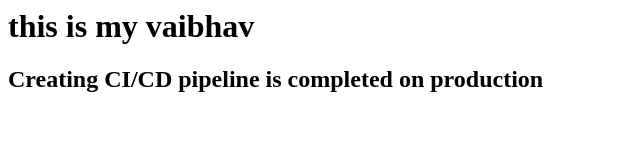
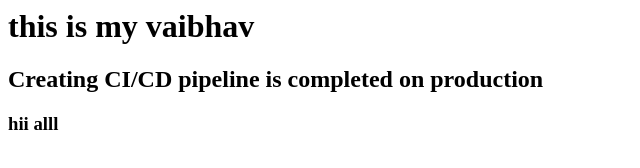
Before and after one commit to vebss123/website1, a plain HTML site: page index.html in a window 1280 px wide. Shown: the full height of the page, 0-640 px from the left. Drawn offline with Linux system fonts and the light colour scheme.

Commit message:
some changes

```diff
--- a/index.html
+++ b/index.html
@@ -3,5 +3,6 @@
 <body>
 <h1>this is my vaibhav </h1>
 <h2>Creating CI/CD pipeline is completed on production</h2>
+<h3>hii alll</h3>
 </body>
 </html>
```
